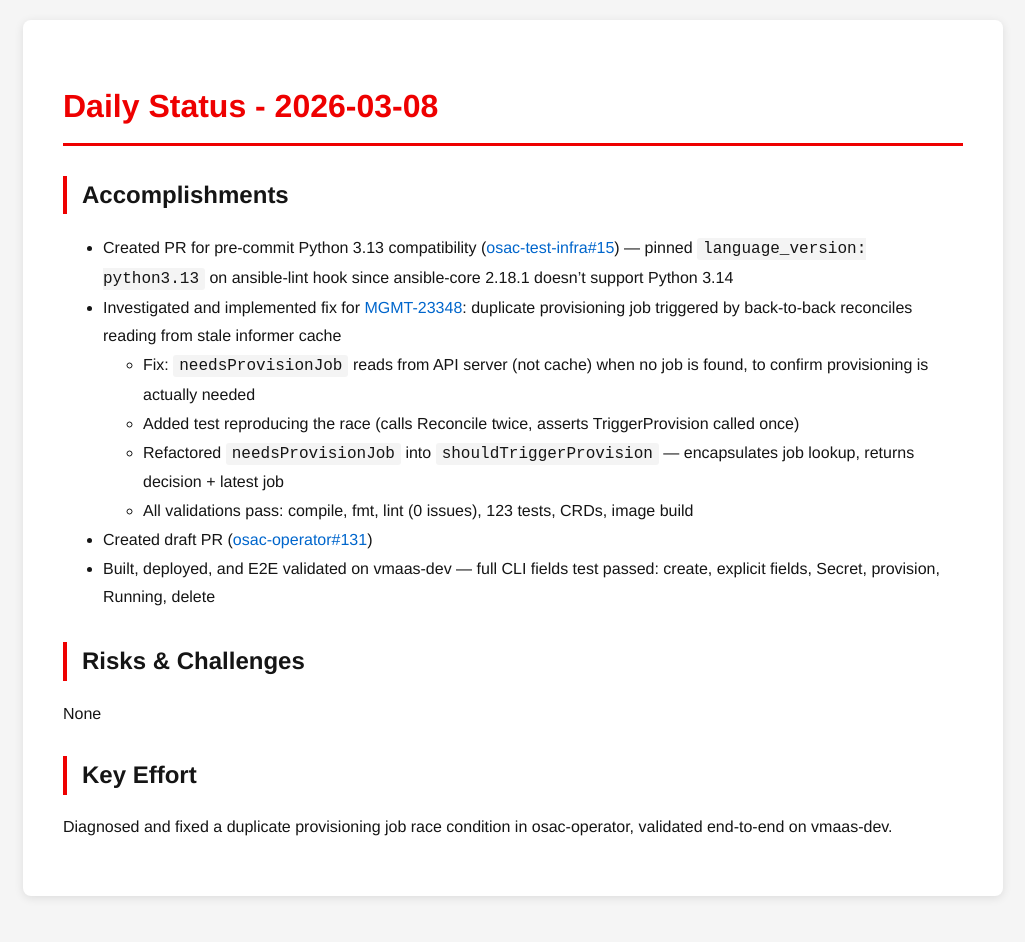
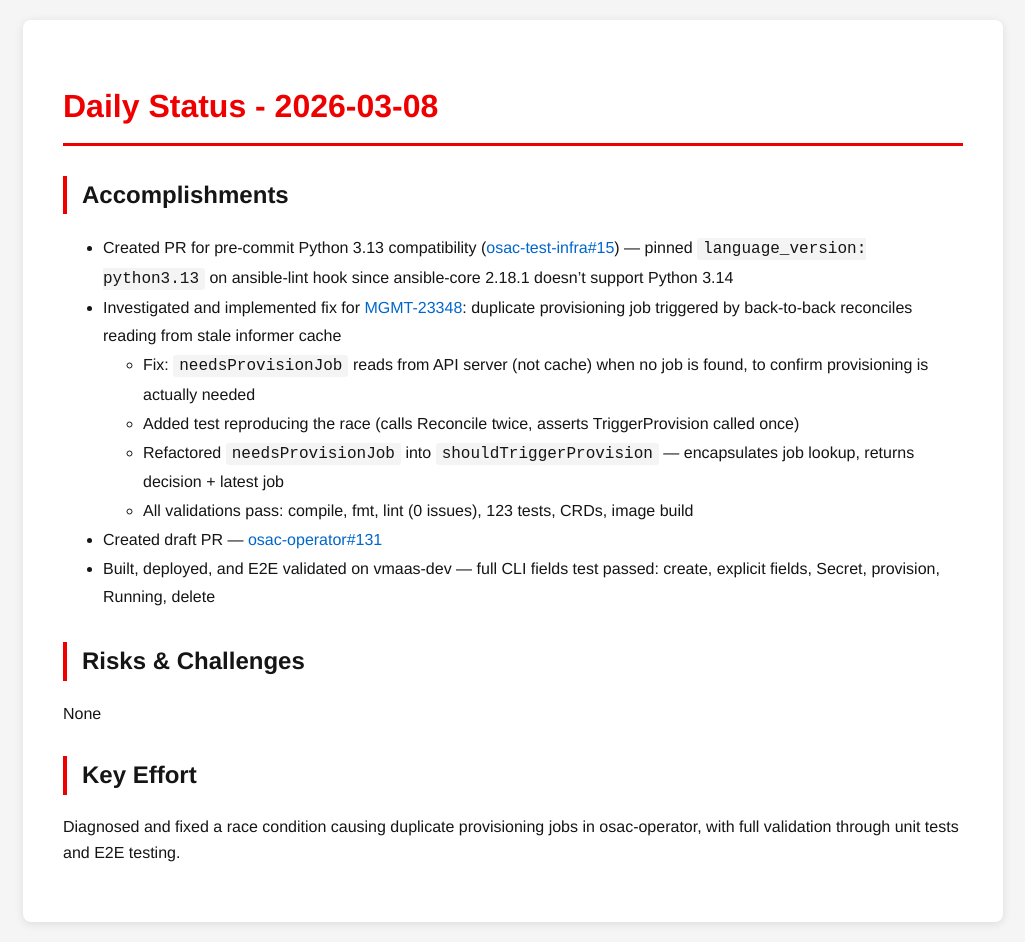
Before and after one commit to tzvatot/daily-status, a Jekyll site: the page built from 2026-03-08.md, in a window 1280 px wide. Shown: the whole page, without its empty margins (127-1152 px from the left). Built offline with Jekyll 4.4.1, drawn with Linux system fonts in a browser that asks for light colours; before the commit the page ends 916 px from its top, so only the background shows below that.

Commit message:
Daily status update - 2026-03-08

```diff
--- a/2026-03-08.md
+++ b/2026-03-08.md
@@ -13,11 +13,11 @@
   - Added test reproducing the race (calls Reconcile twice, asserts TriggerProvision called once)
   - Refactored `needsProvisionJob` into `shouldTriggerProvision` — encapsulates job lookup, returns decision + latest job
   - All validations pass: compile, fmt, lint (0 issues), 123 tests, CRDs, image build
-- Created draft PR ([osac-operator#131](https://github.com/osac-project/osac-operator/pull/131))
+- Created draft PR — [osac-operator#131](https://github.com/osac-project/osac-operator/pull/131)
 - Built, deployed, and E2E validated on vmaas-dev — full CLI fields test passed: create, explicit fields, Secret, provision, Running, delete
 
 ## Risks & Challenges
 None
 
 ## Key Effort
-Diagnosed and fixed a duplicate provisioning job race condition in osac-operator, validated end-to-end on vmaas-dev.
+Diagnosed and fixed a race condition causing duplicate provisioning jobs in osac-operator, with full validation through unit tests and E2E testing.
```
